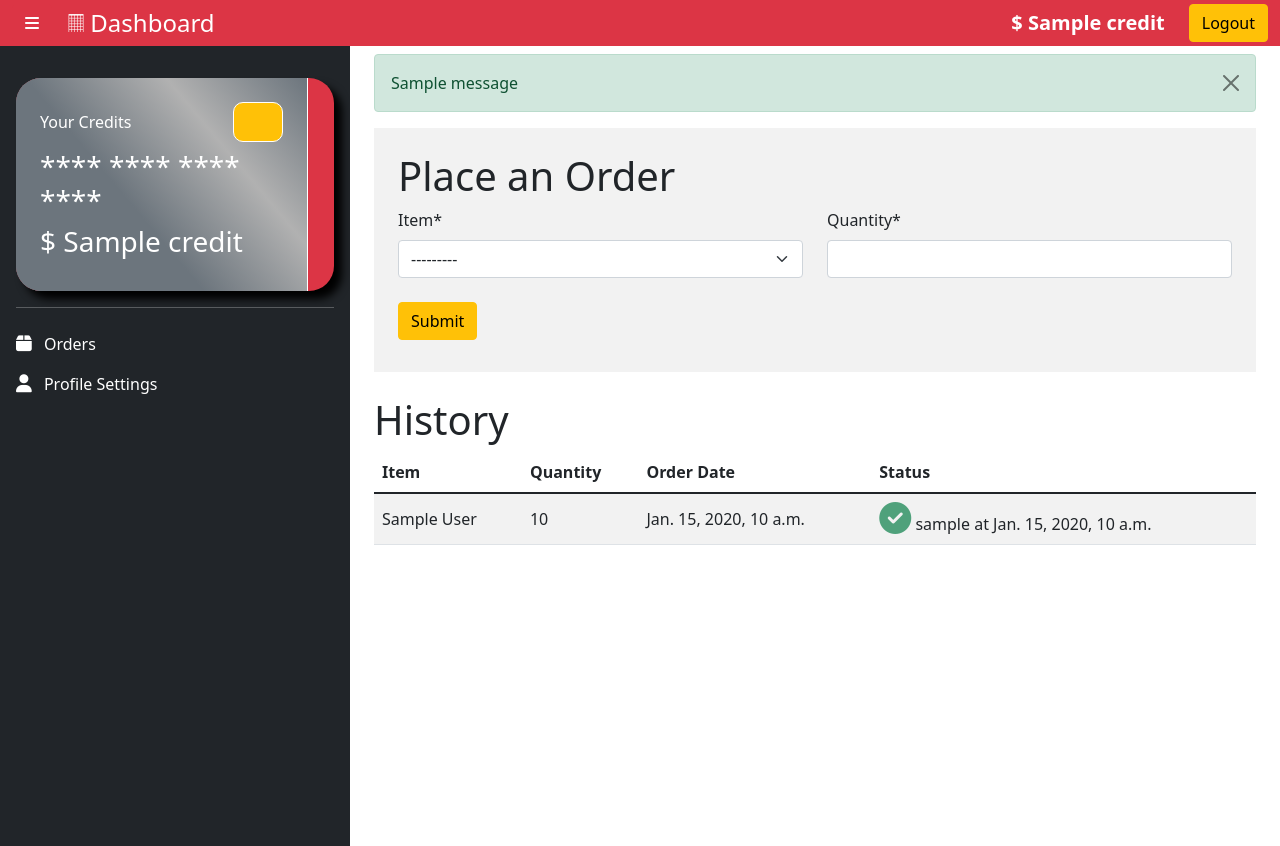
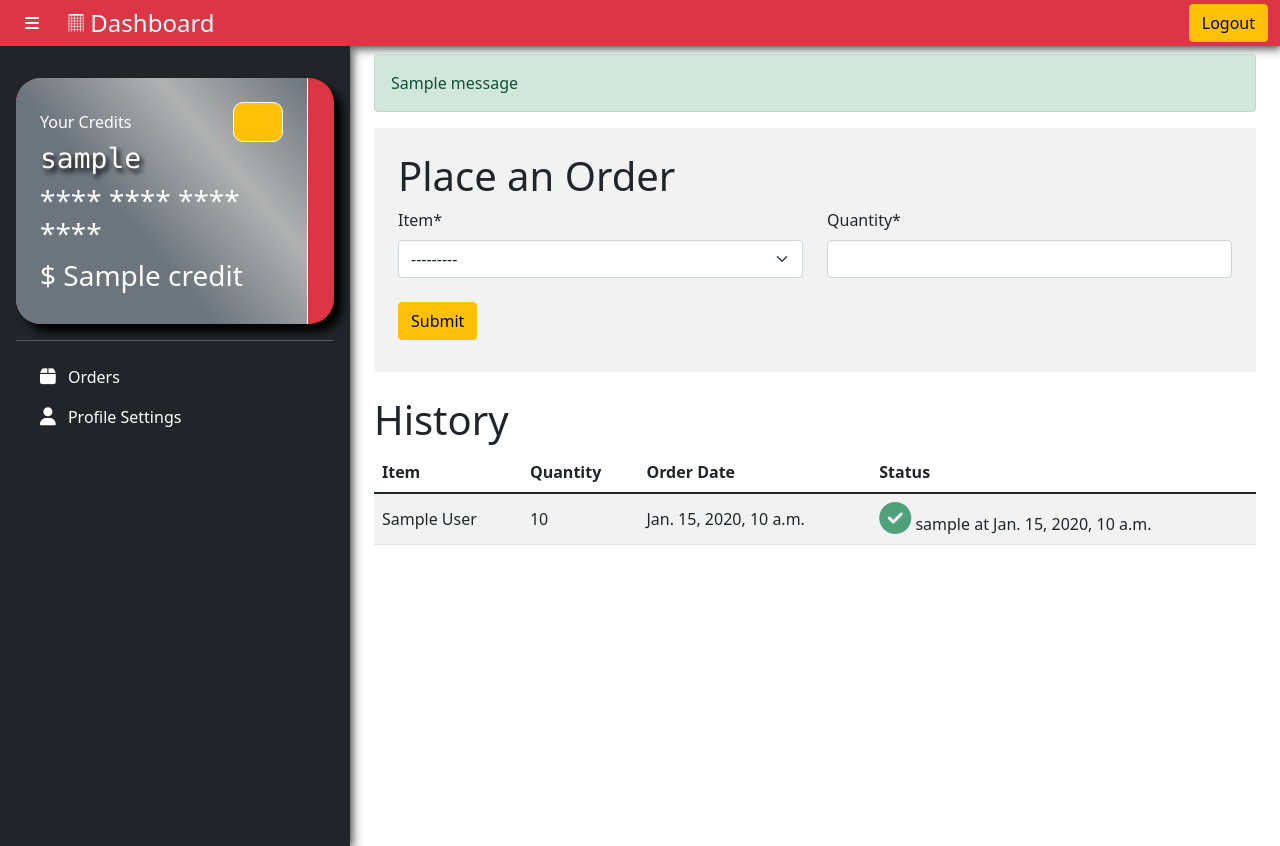
Before and after one commit to nitefury7/OilCredit, a Django app: template member/templates/member/orders.html in a window 1280 px wide. Run offline with Django 4.2, Linux system fonts and the light colour scheme; tables that the repository leaves empty hold one stand-in row (values such as "Sample post"); the template is opened without the code that fills it: values that come from a table or form of the project are taken from there, most other values are stand-ins (such as "Sample title", 1, 10 or a date in 2020); one stand-in notice (Sample message) is shown; parts of the project's set-up code (start-up, migrations or seed data) failed here and were passed over; some libraries are stand-ins or nearby versions.

Commit message:
custom template tags and employee dashboard UI

```diff
--- a/employee/templates/employee/dashboard.html
+++ b/employee/templates/employee/dashboard.html
@@ -1,4 +1,5 @@
 {% extends 'employee/base.html' %}
+
 {% block main %}
 <div class='container-fluid py-5'>
     <h1>Pending Invoices</h1>
--- /dev/null
+++ b/home/static/home/base_dashboard.css
@@ -0,0 +1,19 @@
+#sidebar {
+    overflow: hidden;
+    min-height: 100vh;
+    flex-grow: 0;
+    flex-shrink: 0;
+    flex-basis: 350px;
+    box-shadow: rgb(48, 48, 48) 2px 2px 10px;
+    animation: slide 0.5s forwards;
+}
+
+@media only screen and (max-width: 800px) {
+    #sidebar {
+        display: none;
+    }
+}
+
+header {
+    box-shadow: rgb(48, 48, 48) 2px 2px 10px;
+}
--- /dev/null
+++ b/home/templates/home/base_dashboard.html
@@ -0,0 +1,45 @@
+{% extends 'home/base.html' %}
+{% load static %}
+
+{% block header %}
+<header>
+  <div class="container-fluid py-1 bg-danger sticky-top d-flex align-items-center">
+    <button type='button' class="btn btn-danger" onclick='toggle_sidebar();'>
+      <i class="fa-solid fa-bars"></i>
+    </button>
+    <span class="fs-4 mx-3 text-white">𝄜 Dashboard</span>
+    <div class='ms-auto d-flex'>
+      {% block user_tools %}
+        <a class='btn btn-warning' href="{% url 'home:logout' %}">Logout</a>
+      {% endblock %}
+    </div>
+  </div>
+</header>
+{% endblock %}
+
+{% block extrastyle %}
+<link href="{% static 'home/base_dashboard.css' %}" rel="stylesheet">
+{% endblock %}
+
+{% block extrascripts %}
+<script src="{% static 'home/base_dashboard.js' %}"></script>
+{% endblock %}
+
+{% block footer %}
+{% endblock %}
+
+{% block content %}
+<div class='container-fluid px-0 d-flex justify-content-between'>
+  <div id='sidebar'>
+    <div class="d-flex flex-column flex-shrink-0 p-3 text-white bg-dark h-100">
+      {% block sidebar %}
+      {% endblock %}
+    </div>
+  </div>
+
+  <div id='main' class='container-fluid'>
+    {% block main %}
+    {% endblock %}
+  </div>
+</div>
+{% endblock %}
--- /dev/null
+++ b/home/templatetags/bootstrap_message.py
@@ -0,0 +1,10 @@
+from django import template
+from django.utils.safestring import mark_safe
+
+register = template.Library()
+
+
+@register.filter
+def bootstrap_message(message):
+    tag = 'danger' if  message.tags == 'error' else message.tags
+    return mark_safe(f"<div class='alert alert-{tag}' role='alert'>{message}</div>")
--- a/member/static/member/base.css
+++ b/member/static/member/base.css
@@ -21,18 +21,3 @@
 .credit_card_name {
     text-shadow: black 3px 4px 5px;
 }
-
-#sidebar {
-    overflow: hidden;
-    min-height: 100vh;
-    flex-grow: 0;
-    flex-shrink: 0;
-    flex-basis: 350px;
-    animation: slide 0.5s forwards;
-}
-
-@media only screen and (max-width: 800px) {
-    #sidebar {
-        display: none;
-    }
-}
--- a/member/templates/member/base.html
+++ b/member/templates/member/base.html
@@ -1,35 +1,12 @@
-{% extends 'home/base.html' %}
+{% extends 'home/base_dashboard.html' %}
 {% load static %}
 
-{% block header %}
-{% endblock %}
-
 {% block extrastyle %}
+{{ block.super }}
 <link href="{% static 'member/base.css' %}" rel="stylesheet">
 {% endblock %}
 
-{% block extrascripts %}
-<script src="{% static 'member/base.js' %}"></script>
-{% endblock %}
-
-{% block footer %}
-{% endblock %}
-
-{% block content %}
-<div class="container-fluid py-1 bg-danger sticky-top d-flex align-items-center">
-  <button type='button' class="btn btn-danger" onclick='toggle_sidebar();'>
-    <i class="fa-solid fa-bars"></i>
-  </button>
-  <span class="fs-4 mx-3 text-white">𝄜 Dashboard</span>
-  <div class='ms-auto d-flex'>
-    <span class='text-white px-4 my-auto fw-bold fs-5'> $ {{member.credit}} </span>
-    <a class='btn btn-warning' href="{% url 'home:logout' %}">Logout</a>
-  </div>
-</div>
-
-<div class='container-fluid px-0 d-flex justify-content-between'>
-  <div id='sidebar'>
-    <div class="d-flex flex-column flex-shrink-0 p-3 text-white bg-dark h-100">
+{% block sidebar%}
 <div>
   <div class='pt-2 mt-2'>
     <div class='credit_card container-fluid bg-danger'>
@@ -44,7 +21,7 @@
               </div>
           </div>
         </div>
-              <h3 class='credit_card_name font-monospace'>{{ user.username }}</h3>
+        <h3 class='credit_card_name font-monospace'>{{ member.user.username }}</h3>
         <h3>**** **** **** ****</h3>
         <h3 class='mt-auto align-bottom'>$ {{ member.credit }}</h3>
         </div>
@@ -54,7 +31,7 @@
   </div>
   <hr>
 
-        <div class="mb-auto">
+  <div class="mb-auto ms-4">
     <div class='py-2'>
       <a href="{% url 'member:orders' %}" class="text-decoration-none text-white">
         <i class="fa-solid fa-box" style="font-size:18px;"></i>
@@ -69,12 +46,4 @@
     </div>
   </div>
 </div>
-    </div>
-  </div>
-
-  <div id='main' class='container-fluid'>
-    {% block main %}
 {% endblock %}
-  </div>
-</div>
-{% endblock %}
--- a/member/templates/member/orders.html
+++ b/member/templates/member/orders.html
@@ -1,22 +1,14 @@
 
 {% extends 'member/base.html' %}
 {% load crispy_forms_tags %}
+{% load bootstrap_message %}
+
 {% block main %}
 <div class='container py-2'>
 
   {% if messages %}
   {% for message in messages %}
-    {% if message.tags == 'error' %}
-      <div class="alert alert-danger alert-dismissible fade show" role="alert">
-        {{ message }}
-        <button type="button" class="btn-close" data-bs-dismiss="alert" aria-label="Close"></button>
-      </div>
-    {% else %}
-      <div class="alert alert-{{message.tags}} alert-dismissible fade show" role="alert">
-        {{ message }}
-        <button type="button" class="btn-close" data-bs-dismiss="alert" aria-label="Close"></button>
-      </div>
-    {% endif %}
+    {{ message | bootstrap_message }}
   {% endfor %}
   {% endif %}
 
```
Also changed, not shown: employee/templates/employee/base.html (+3 -25 lines), employee/templates/employee/place_order.html (+7 -0 lines), employee/templates/employee/profile_settings.html (+5 -11 lines), employee/templates/employee/set_credit.html (+7 -0 lines), home/templates/home/login.html (+2 -9 lines), member/templates/member/profile_settings.html (+3 -11 lines), home/static/home/base_dashboard.js (renamed from member/static/member/base.js), home/templatetags/__init__.py (added). Lines whose indentation alone changed are shown as unchanged.
